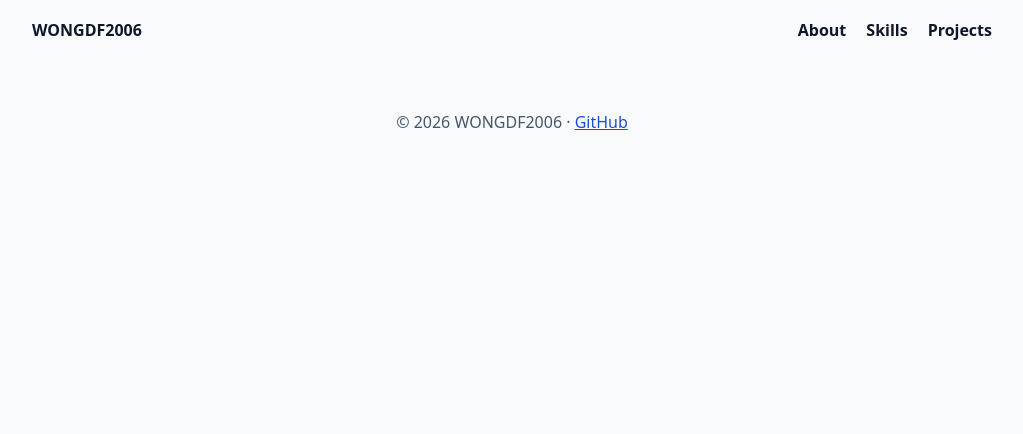
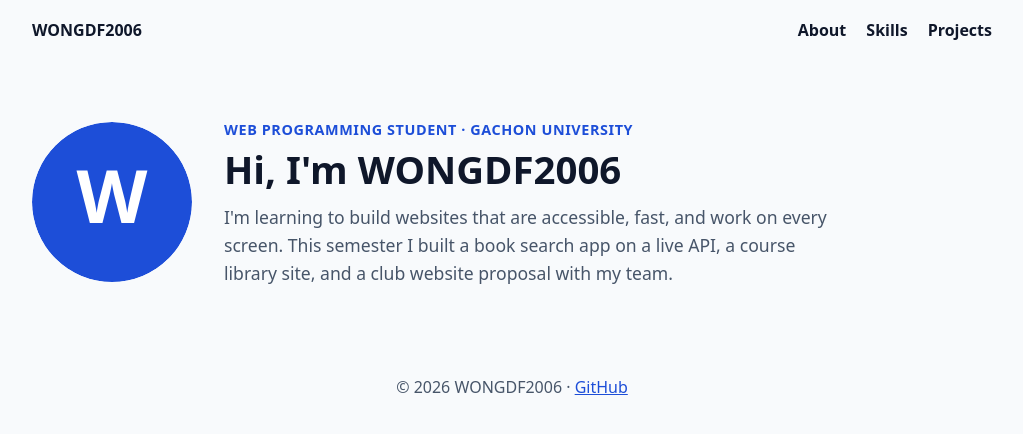
Before and after one commit to WONGDF2006/portfolio, a plain HTML site: page index.html in a window 1280 px wide. Shown: the whole page, without its empty margins (128-1151 px from the left). Drawn offline with Linux system fonts and the light colour scheme.

Commit message:
Add hero section with name, profile picture and short bio

```diff
--- a/index.html
+++ b/index.html
@@ -23,6 +23,15 @@
   </header>
 
   <main id="main-content" tabindex="-1">
+    <section class="hero" id="about" aria-labelledby="about-heading">
+      <img class="avatar" src="images/avatar.svg" alt="Placeholder profile picture: the letter W on a blue circle" width="160" height="160">
+      <div>
+        <p class="eyebrow">Web Programming student · Gachon University</p>
+        <h1 id="about-heading">Hi, I'm WONGDF2006</h1>
+        <p class="bio">I'm learning to build websites that are accessible, fast, and work on every screen.
+          This semester I built a book search app on a live API, a course library site, and a club website proposal with my team.</p>
+      </div>
+    </section>
   </main>
 
   <footer class="site-footer">
--- a/style.css
+++ b/style.css
@@ -26,4 +26,10 @@ a { color: var(--accent); }
 main { max-width: 1000px; margin: 0 auto; padding: 0 20px; }
 main:focus { outline: none; }
 
+.hero { display: flex; align-items: center; gap: 32px; padding: 56px 0 40px; }
+.avatar { flex: none; width: 160px; height: 160px; border-radius: 50%; }
+.eyebrow { margin: 0 0 6px; font-size: .9rem; font-weight: 700; letter-spacing: .04em; text-transform: uppercase; color: var(--accent); }
+.hero h1 { margin: 0 0 12px; font-size: 2.4rem; line-height: 1.15; }
+.bio { max-width: 60ch; margin: 0; font-size: 1.1rem; color: var(--muted); }
+
 .site-footer { padding: 32px 20px; text-align: center; color: var(--muted); }
```
Also changed, not shown: images/avatar.svg (added).
